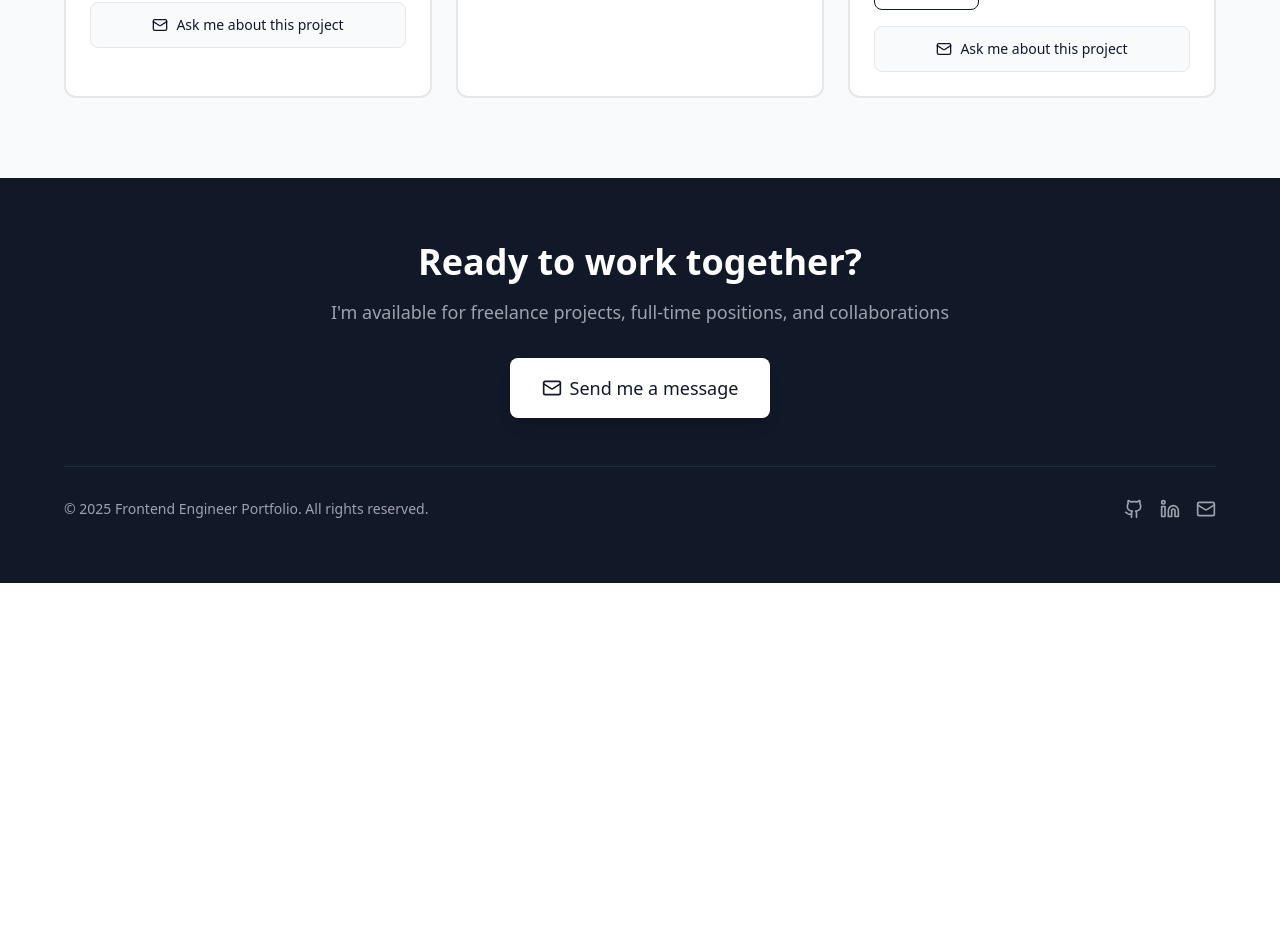
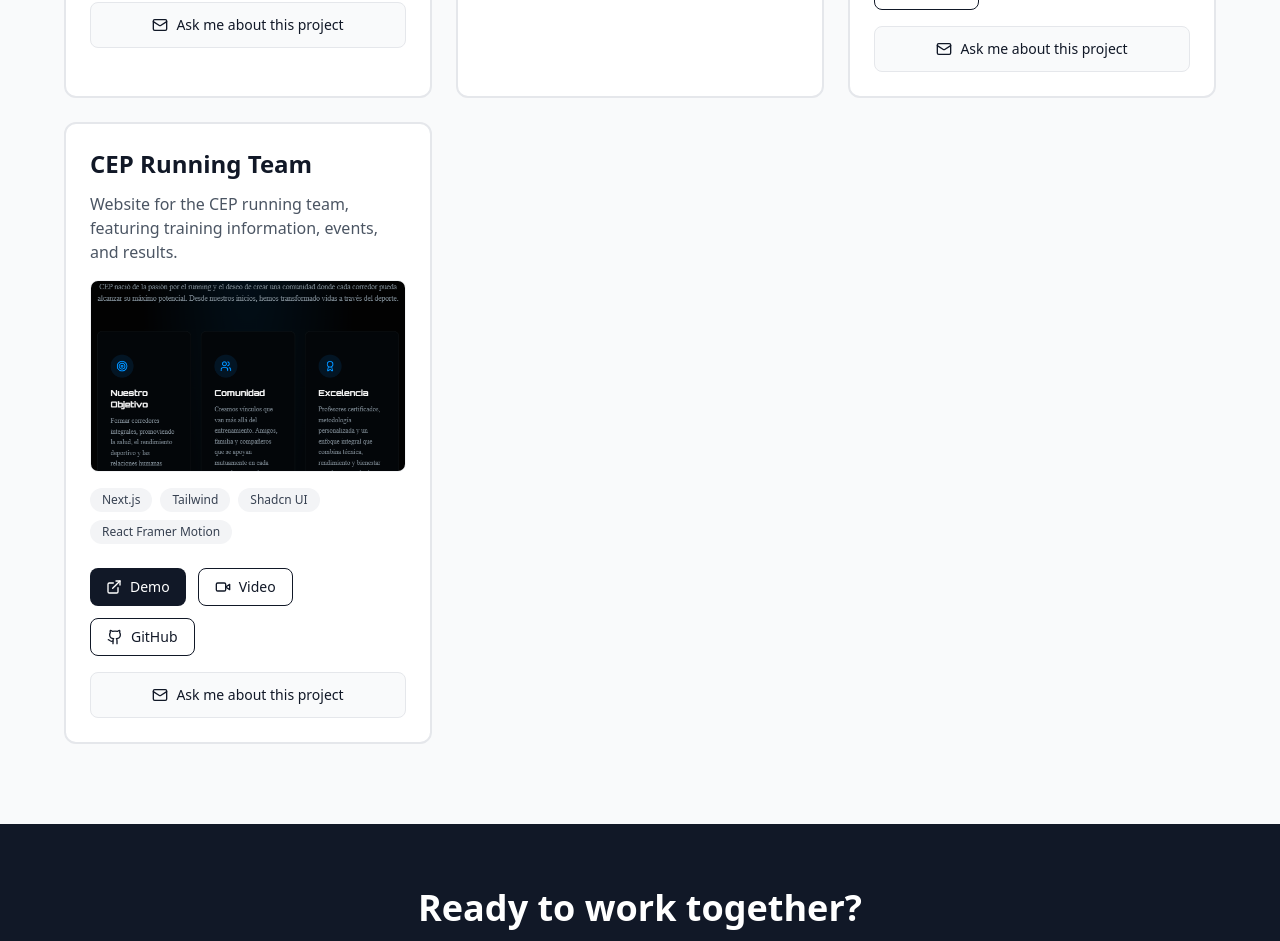
Before and after one commit to mathyled/Porfolio_2025, a React (Vite) app: page / in a window 1280 px wide. Shown: the part 1300-2241 px from the top of the page. Before the commit the page ends 1883 px from the top, so only its background shows below. Built offline with nearby package versions, Linux system fonts and the light colour scheme.

Commit message:
feat: add new project

```diff
--- a/src/components/Projects.tsx
+++ b/src/components/Projects.tsx
@@ -4,6 +4,7 @@ import { t, projectTranslations } from '../i18n';
 import mobileAppImage from '../images/mobile-app-project.png';
 import musicLearnImage from '../images/music-learn-project.png';
 import ecommerceProjectImage from '../images/ecommerce-project.png';
+import runningTeamImage from '../images/cep.png';
 
 interface Project {
   title: string;
@@ -17,6 +18,7 @@ interface Project {
 }
 
 const baseProjects = [
+
   {
     tech: ['React', 'Bootstrap', 'CSS Modules'],
     demo: 'https://my-ecommerce-ten-iota.vercel.app/',
@@ -36,10 +38,18 @@ const baseProjects = [
   {
     tech: ['Next.js', 'Tailwind', 'Vercel AI SDK'],
     demo: 'https://music-learn-with-ai.vercel.app/',
-    video: '#',
+    video: 'https://www.linkedin.com/posts/mathias-ledesma_fullstack-developer-nextjs-activity-7409306235080138752-8J-H?utm_source=share&utm_medium=member_desktop&rcm=ACoAAC7JELsBs79_d-0kzS-v6gjOZPxmpnFKnlc',
     github: 'https://github.com/mathyled/music_learn-with-AI',
     image: musicLearnImage,
     imageAlt: 'Vista previa del proyecto MusicLearn with AI',
+  },
+     {
+    tech: ['Next.js', 'Tailwind', 'Shadcn UI', 'React Framer Motion'],
+    demo: 'https://cep-running-team.vercel.app/',
+    video: '#',
+    github: 'https://github.com/mathyled/running-team',
+    image: runningTeamImage,
+    imageAlt: 'Vista previa del proyecto CEP Running Team',
   },
 ];
 
--- a/src/i18n.ts
+++ b/src/i18n.ts
@@ -53,6 +53,10 @@ export const projectTranslations = {
       title: 'MusicLearn with AI',
       description: 'Aprende inglés a través de canciones. Analiza letras con IA, genera quizzes interactivos y mejora tu vocabulario mientras disfrutas de tu música favorita.',
     },
+    {
+      title: 'CEP Running Team',
+      description: 'Sitio web para el equipo de corredores de CEP entrenamiento, con información sobre entrenamientos, eventos y resultados.',
+    }
   ],
   en: [
     {
@@ -64,9 +68,13 @@ export const projectTranslations = {
       description: 'Application to adopt pets',
     },
     {
-        title: 'MusicLearn with AI',
-        description: 'Learn English through songs. Analyze lyrics with AI, generate interactive quizzes, and enhance your vocabulary while enjoying your favorite music.',
+      title: 'MusicLearn with AI',
+      description: 'Learn English through songs. Analyze lyrics with AI, generate interactive quizzes, and enhance your vocabulary while enjoying your favorite music.',
     },
+    {
+      title: 'CEP Running Team',
+      description: 'Website for the CEP running team, featuring training information, events, and results.',
+    }
   ],
 };
 
```
Also changed, not shown: src/images/cep.png (added).
